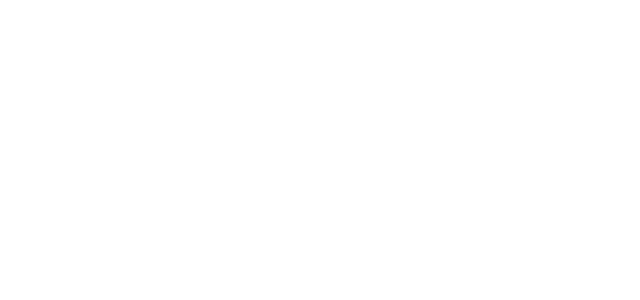
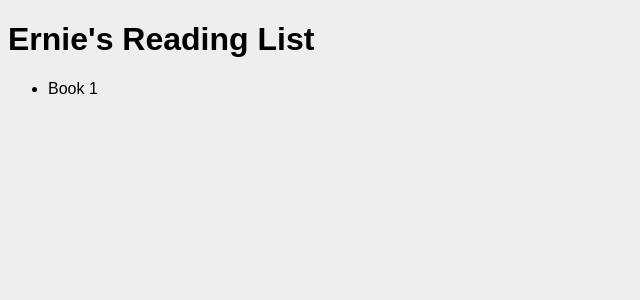
Before and after one commit to nexticodes/GraphQL-Reading-List, a React (Create React App) app in the folder client/: page / in a window 1280 px wide. Shown: the top 300 px of the page, without its empty margins (0-640 px from the left). Built offline with nearby package versions, Linux system fonts and the light colour scheme.

Commit message:
Change CSS, and create a simple component to display books.

```diff
--- a/client/src/App.js
+++ b/client/src/App.js
@@ -1,9 +1,11 @@
 import React from 'react';
+import BookList from './components/BookList';
 
 function App() {
   return (
     <div className="App">
-
+      <h1>Ernie's Reading List</h1>
+      <BookList/>
     </div>
   );
 }
--- /dev/null
+++ b/client/src/components/BookList.js
@@ -0,0 +1,13 @@
+import React from 'react';
+
+function BookList(){
+        return (
+            <div>
+                <ul id="book-list">
+                    <li>Book 1</li>
+                </ul>
+            </div>
+        )
+};
+
+export default BookList;
--- a/client/src/index.css
+++ b/client/src/index.css
@@ -1,10 +1,6 @@
 body {
-  margin: 0;
-  font-family: -apple-system, BlinkMacSystemFont, 'Segoe UI', 'Roboto', 'Oxygen',
-    'Ubuntu', 'Cantarell', 'Fira Sans', 'Droid Sans', 'Helvetica Neue',
-    sans-serif;
-  -webkit-font-smoothing: antialiased;
-  -moz-osx-font-smoothing: grayscale;
+  background: #eee;
+  font-family: Arial, Helvetica, sans-serif;
 }
 
 code {
```
